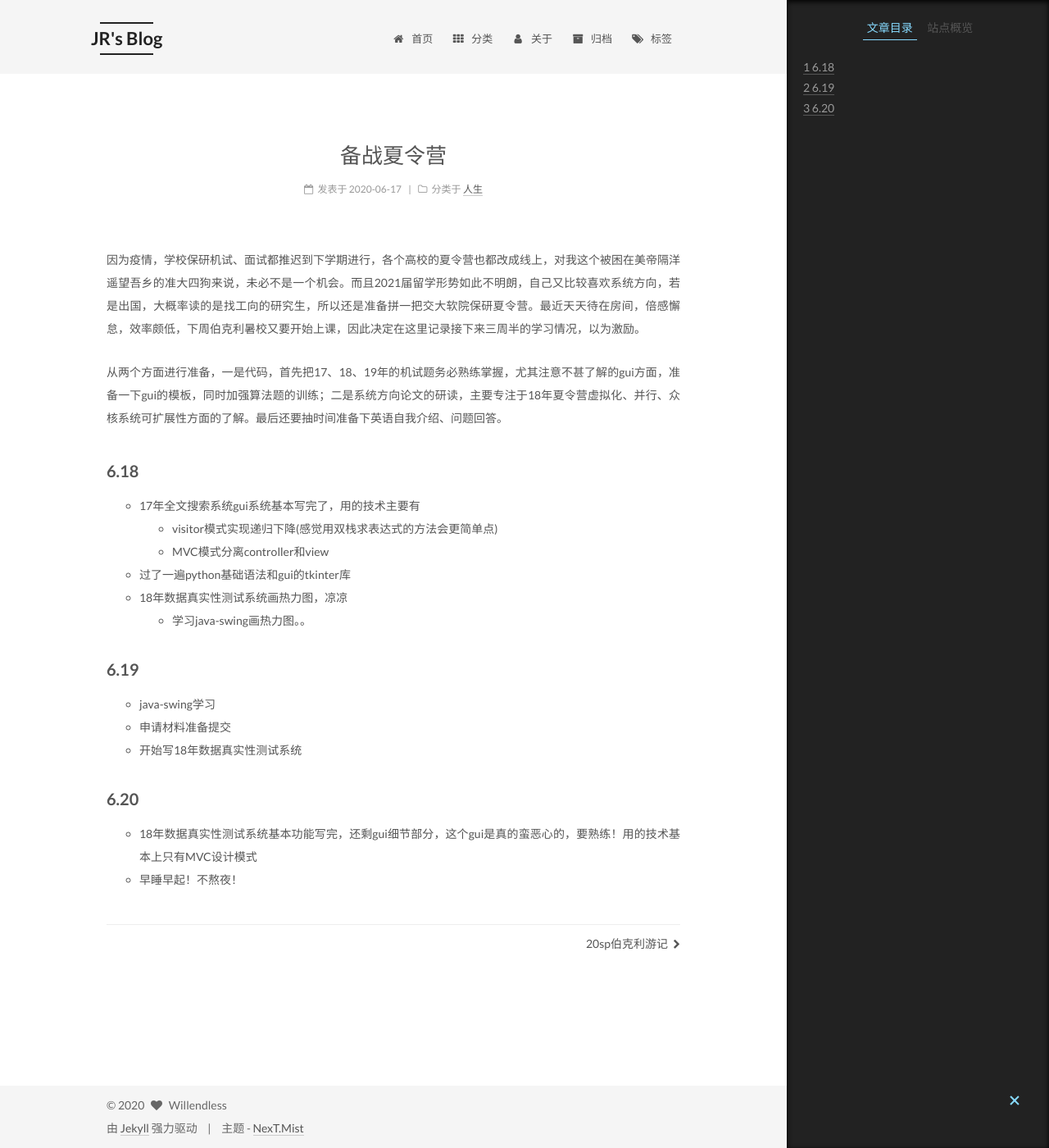
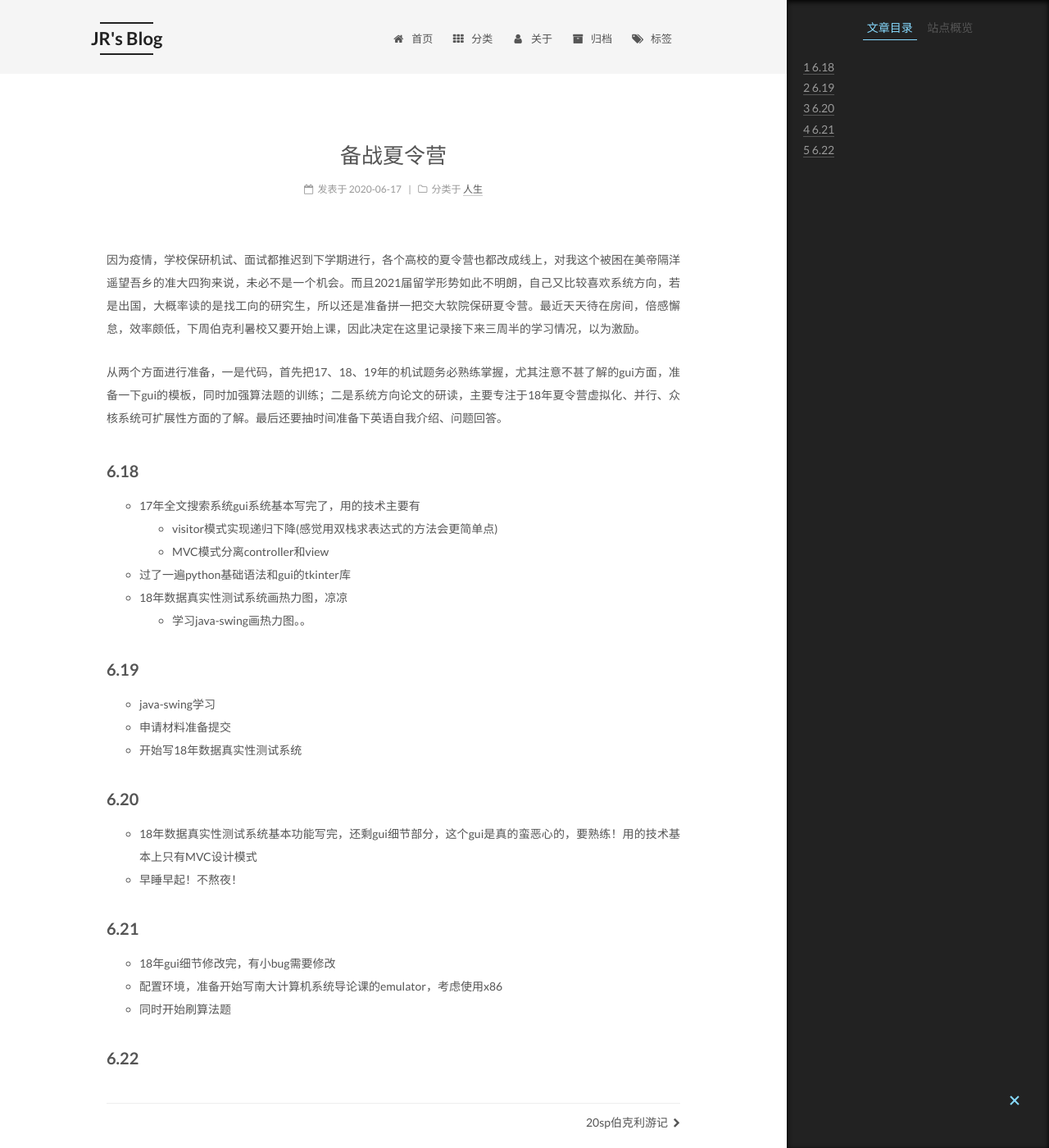
Before and after one commit to Willendless/willendless.github.io, a Jekyll site: the page built from _posts/2020-6-17-备战夏令营.md, in a window 1280 px wide and 1400 px high. Shown: the whole window at 82% size. Built offline with Jekyll 4.4.1, drawn with Linux system fonts in a browser that asks for light colours; comment, search, counter and statistics services are not loaded.

Commit message:
feat: update 6-21

```diff
--- a/_posts/2020-6-17-备战夏令营.md
+++ b/_posts/2020-6-17-备战夏令营.md
@@ -29,3 +29,12 @@ category:
 
 + 18年数据真实性测试系统基本功能写完，还剩gui细节部分，这个gui是真的蛮恶心的，要熟练！用的技术基本上只有MVC设计模式
 + 早睡早起！不熬夜！
+
+### 6.21
+
++ 18年gui细节修改完，有小bug需要修改
++ 配置环境，准备开始写南大计算机系统导论课的emulator，考虑使用x86
++ 同时开始刷算法题
+
+
+### 6.22
```
